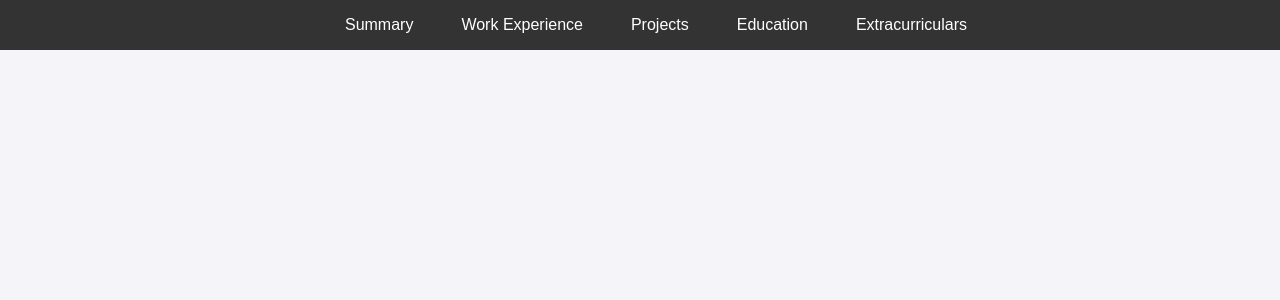
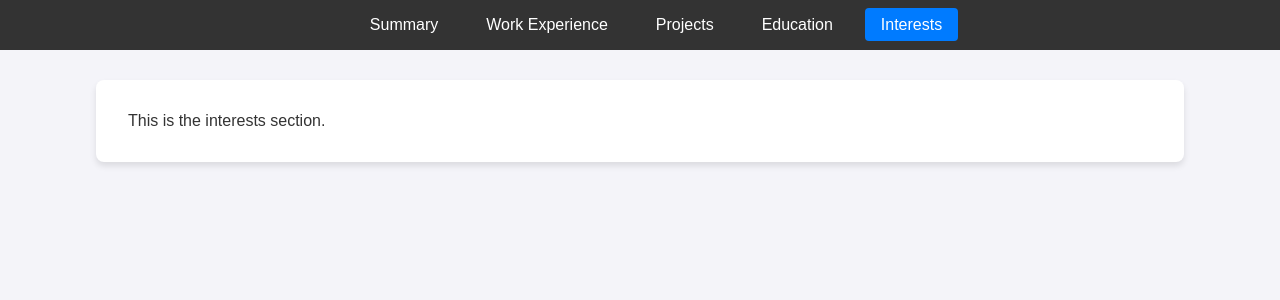
Before and after one commit to MichaelTanel/my-website, a React (Create React App) app: page /Interests in a window 1280 px wide. Shown: the top 300 px of the page. Built offline with nearby package versions, Linux system fonts and the light colour scheme.

Commit message:
Updated extracurriculars to Interests

```diff
--- a/src/App.jsx
+++ b/src/App.jsx
@@ -1,7 +1,7 @@
 import { NavLink, Route, BrowserRouter as Router, Routes } from "react-router-dom";
 import "./App.css";
 import Education from "./components/Education";
-import Extracurriculars from "./components/Extracurriculars";
+import Interests from "./components/Interests";
 import Projects from "./components/Projects";
 import Summary from "./components/Summary";
 import WorkExperience from "./components/WorkExperience";
@@ -35,8 +35,8 @@ function App() {
                                 </NavLink>
                             </li>
                             <li>
-                                <NavLink to="/extracurriculars" activeClassName="active">
-                                    Extracurriculars
+                                <NavLink to="/Interests" activeClassName="active">
+                                    Interests
                                 </NavLink>
                             </li>
                         </ul>
@@ -47,7 +47,7 @@ function App() {
                         <Route path="/work-experience" element={<WorkExperience />} />
                         <Route path="/projects" element={<Projects />} />
                         <Route path="/education" element={<Education />} />
-                        <Route path="/extracurriculars" element={<Extracurriculars />} />
+                        <Route path="/Interests" element={<Interests />} />
                     </Routes>
                 </div>
             </Router>
--- a/src/components/Extracurriculars.jsx
+++ /dev/null
@@ -1,7 +0,0 @@
-import React from "react";
-
-function Extracurriculars() {
-    return <div className="content">This is the extracurriculars section.</div>;
-}
-
-export default Extracurriculars;
--- /dev/null
+++ b/src/components/Interests.jsx
@@ -0,0 +1,7 @@
+import React from "react";
+
+function Interests() {
+    return <div className="content">This is the interests section.</div>;
+}
+
+export default Interests;
```
